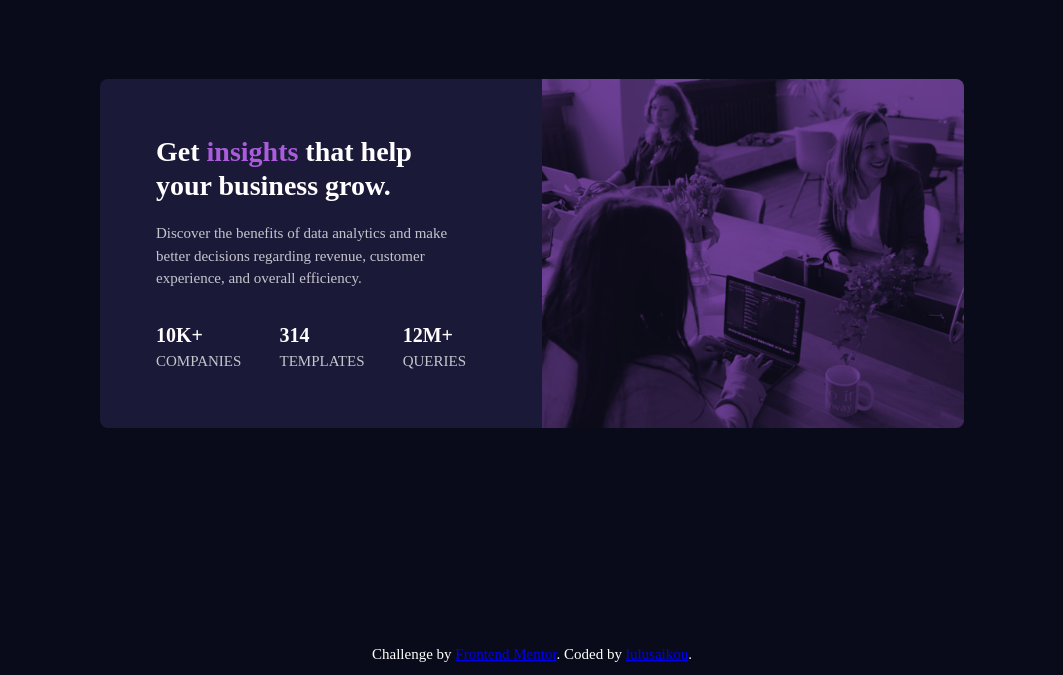
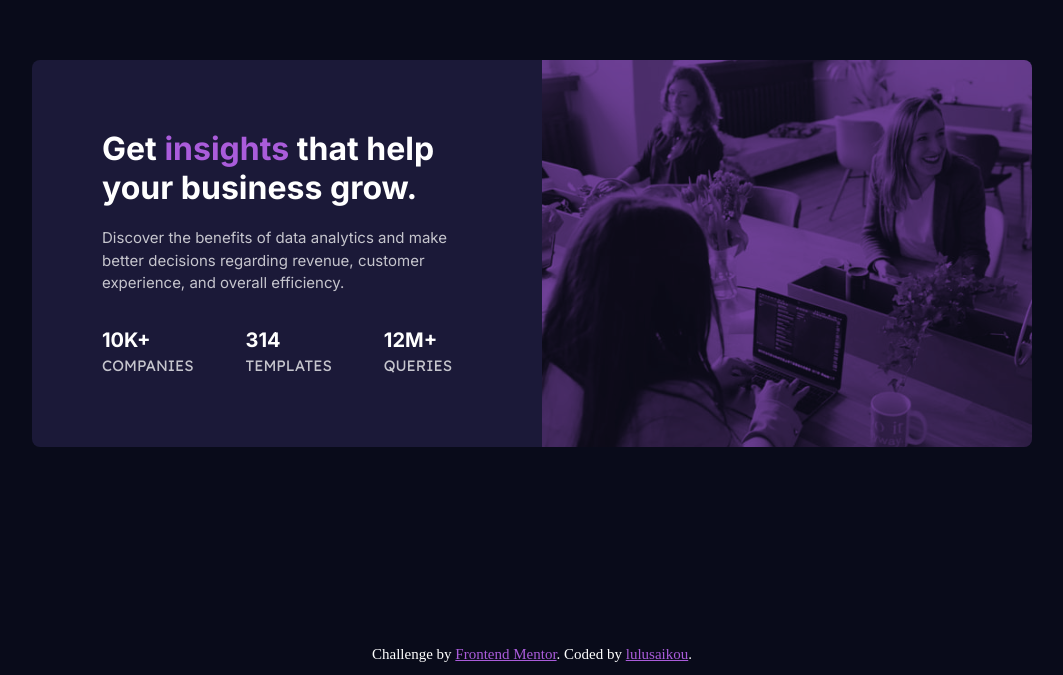
Before and after one commit to lulusaikou/frontendmentor-challenges, a plain HTML site: page stats-preview-card-component/index.html in a window 1280 px wide. Shown: the part 125-800 px from the top of the page, without its empty margins (108-1171 px from the left). Drawn offline with Linux system fonts and the light colour scheme.

Commit message:
challenge 6 - update css

```diff
--- a/stats-preview-card-component/style.css
+++ b/stats-preview-card-component/style.css
@@ -80,10 +80,11 @@ main {
 }
 
 .preview {
-  max-width: 86.4rem;
+  max-width: 100rem;
   background-color: var(--clr-secondary);
   color: var(--clr-neutral-500);
   font-size: 1.5rem;
+  font-family: var(--ff-base);
   border-radius: 8px;
   overflow: hidden;
   margin: 0 1rem;
@@ -94,12 +95,12 @@ main {
 }
 
 .preview__content {
-  padding: 5.6rem;
+  padding: 7rem;
 }
 
 .preview__title {
   color: var(--clr-neutral-400);
-  font-size: 2.8rem;
+  font-size: 3.2rem;
   line-height: 1.2;
 }
 
@@ -116,11 +117,13 @@ main {
   display: flex;
   justify-content: space-between;
   text-transform: uppercase;
+  font-family: var(--ff-accent);
 }
 
 .preview__stats strong {
   color: var(--clr-neutral-400);
   font-size: 2rem;
+  font-family: var(--ff-base);
 }
 
 .preview__hero {
@@ -136,6 +139,11 @@ main {
   text-align: center;
   color: white;
   font-size: 1.5rem;
+}
+
+.footer a:link,
+.footer a:visited {
+  color: var(--clr-accent);
 }
 
 @media (max-width: 47em) {
```
Also changed, not shown: stats-preview-card-component/screenshot.png.
